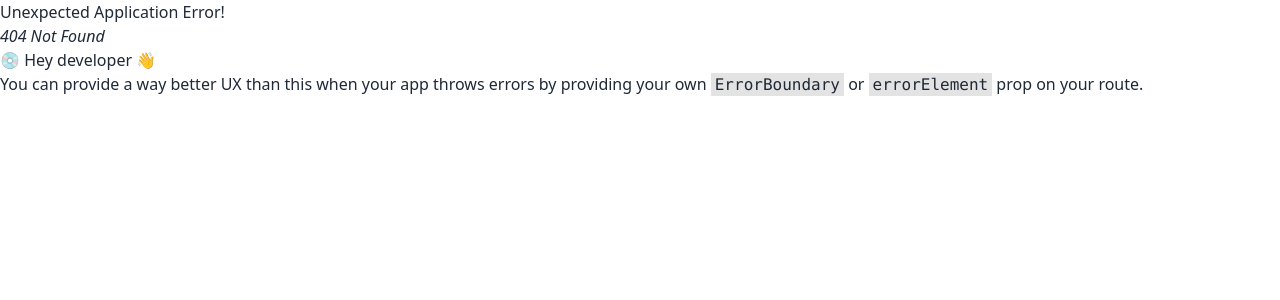
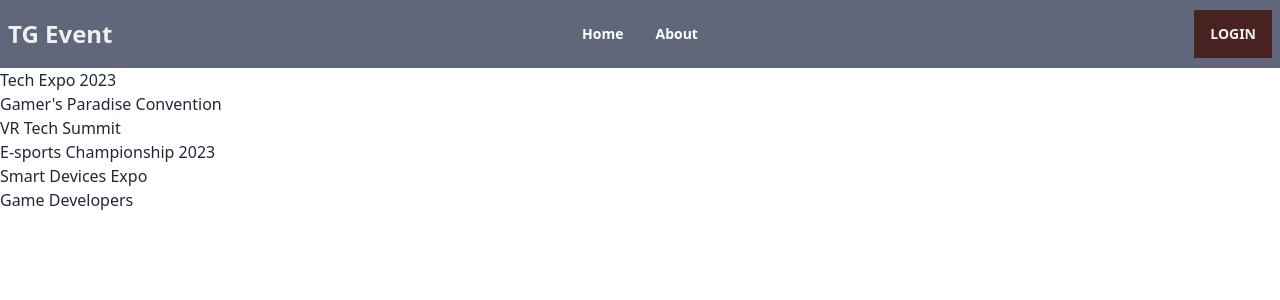
Before and after one commit to Ifteharr001/tech-event-website, a React (Vite) app: page /details/1 in a window 1280 px wide. Before the commit this address had no page. Shown: the top 300 px of the page. Built offline with nearby package versions, Linux system fonts and the light colour scheme.

Commit message:
complete details page

```diff
--- a/src/Pages/Home/Service/Service/Service.jsx
+++ b/src/Pages/Home/Service/Service/Service.jsx
@@ -1,4 +1,5 @@
 import PropTypes from "prop-types";
+import { Link } from "react-router-dom";
 const Service = ({ service }) => {
   const { title, img, description, price, id } = service;
   return (
@@ -14,12 +15,12 @@ const Service = ({ service }) => {
           <p className="text-gray-300">{description}</p>
           <span className="text-gray-300">Price: {price}</span>
           <div className="card-actions justify-end">
-            <button
-              to={`/service/${id}`}
+            <Link
+              to={`/details/${id}`}
               className="btn w-full text-center bg-[#482121] border-none rounded-none text-[#F0F0F0]"
             >
               See Details
-            </button>
+            </Link>
           </div>
         </div>
       </div>
--- /dev/null
+++ b/src/Pages/ServiceDetails/DetailsCard.jsx
@@ -0,0 +1,11 @@
+
+const DetailsCard = ({detailData}) => {
+    const {title, description} = detailData;
+  return (
+    <div>
+        {title}
+    </div>
+  );
+};
+
+export default DetailsCard;
--- /dev/null
+++ b/src/Pages/ServiceDetails/ServiceDetail.jsx
@@ -0,0 +1,26 @@
+
+
+import { useEffect, useState } from "react";
+import DetailsCard from "./DetailsCard";
+
+const ServiceDetail = () => {
+    const [detailsData, setDetailsData] = useState([]);
+
+    useEffect(() => {
+      fetch("/data.json")
+        .then((res) => res.json())
+        .then((data) => setDetailsData(data));
+    }, []);
+    return (
+        <div>
+            {
+                detailsData.map(detailData => <DetailsCard
+                    key={detailData.id}
+                    detailData = {detailData}
+                ></DetailsCard>)
+            }
+        </div>
+    );
+};
+
+export default ServiceDetail;
```
Also changed, not shown: src/Router/Router.jsx (+12 -7 lines).
